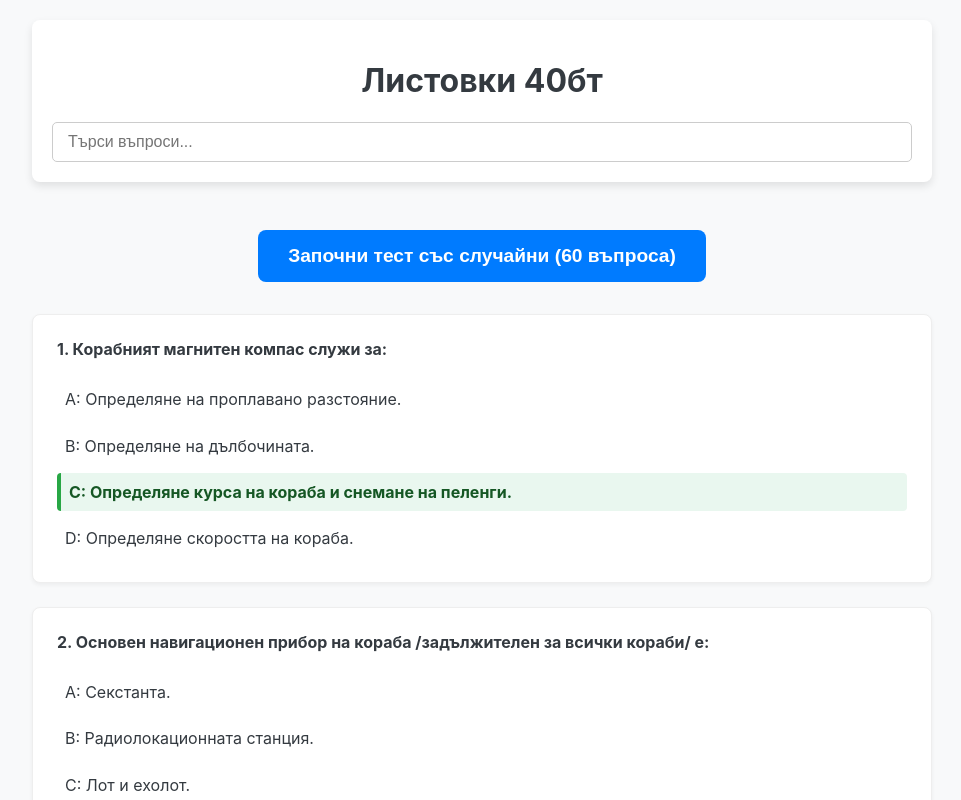
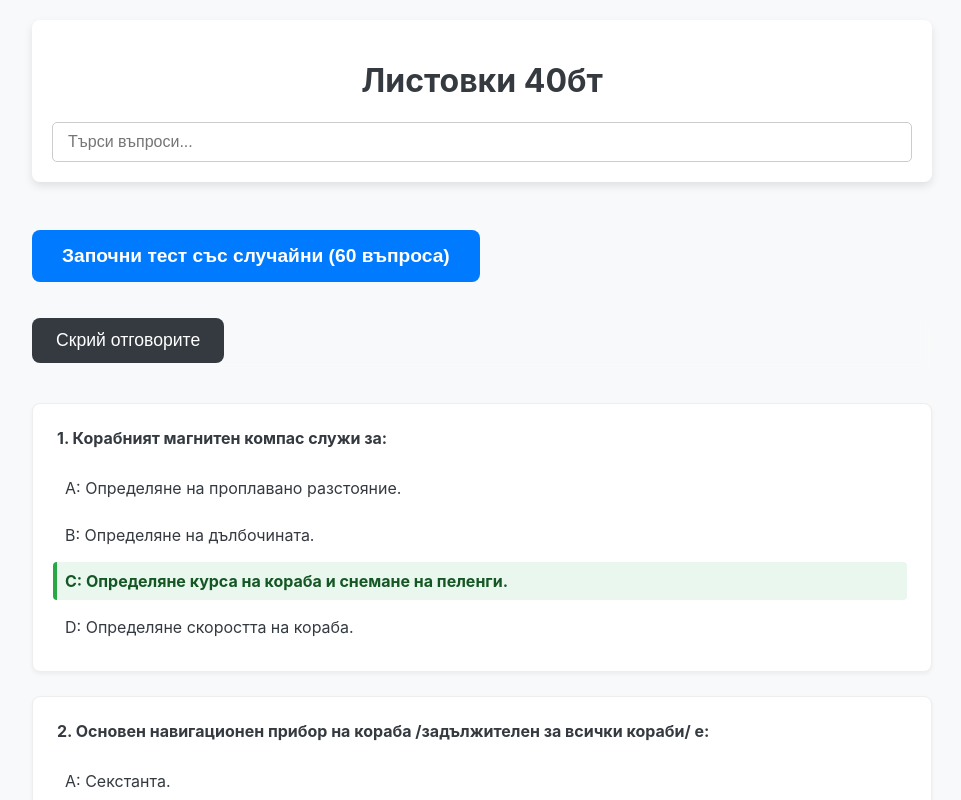
Before and after one commit to panayotoff/listovki-40bt, a React (Vite) app: page / in a window 1280 px wide. Shown: the top 800 px of the page, without its empty margins (158-1119 px from the left). Built offline with nearby package versions, Linux system fonts and the light colour scheme.

Commit message:
Add option to toggle highlighting answers

```diff
--- a/src/App.tsx
+++ b/src/App.tsx
@@ -19,6 +19,8 @@ const QUIZ_LENGTH = 60;
 function App() {
   const [mode, setMode] = useState<AppMode>("search");
   const [searchTerm, setSearchTerm] = useState("");
+  const [showAnswers, setShowAnswers] = useState(true);
+  const toggleAnswers = () => setShowAnswers((prev) => !prev);
   const [filteredQuestions, setFilteredQuestions] = useState<Question[]>(
     allQuestions.map((q) => ({
       ...q,
@@ -102,7 +104,12 @@ function App() {
                 Започни тест със случайни ({QUIZ_LENGTH} въпроса)
               </button>
             </div>
-            <SearchResultsList questions={filteredQuestions} />
+            <div className="toggle-answers-container">
+              <button onClick={toggleAnswers} className="button-secondary toggle-answers-button">
+                {showAnswers ? "Скрий отговорите" : "Покажи отговорите"}
+              </button>
+            </div>
+            <SearchResultsList showAnswers={showAnswers} questions={filteredQuestions} />
           </>
         );
     }
@@ -125,7 +132,7 @@ function App() {
       <main>{renderContent()}</main>
       <footer>
         <p>
-          © {(new Date().getFullYear())} Христо Панайотов, за лична употреба.
+          © {new Date().getFullYear()} Христо Панайотов, за лична употреба.
           <a
             href="https://www.marad.bg/sites/default/files/upload/documents/2019-09/Vyprosi_40BT_14012016.pdf"
             target="_blank"
--- a/src/components/SearchResultsList.tsx
+++ b/src/components/SearchResultsList.tsx
@@ -3,9 +3,10 @@ import type { Question } from '../types';
 
 interface SearchResultsListProps {
   questions: Question[];
+  showAnswers?: boolean;
 }
 
-const SearchResultsList: React.FC<SearchResultsListProps> = ({ questions }) => {
+const SearchResultsList: React.FC<SearchResultsListProps> = ({ questions, showAnswers }) => {
   if (questions.length === 0) {
     return <p>Няма нищо намерено!</p>;
   }
@@ -19,10 +20,10 @@ const SearchResultsList: React.FC<SearchResultsListProps> = ({ questions }) => {
              <img src={`./question_images/${q.question_image}`} alt="Illustration" className="question-image-small" />
           )}
           <ul>
-            <li className={q.correct_answer === 'A' ? 'highlight-answer' : ''}>A: {q.answer_a}</li>
-            <li className={q.correct_answer === 'B' ? 'highlight-answer' : ''}>B: {q.answer_b}</li>
-            <li className={q.correct_answer === 'C' ? 'highlight-answer' : ''}>C: {q.answer_c}</li>
-            <li className={q.correct_answer === 'D' ? 'highlight-answer' : ''}>D: {q.answer_d}</li>
+            <li className={q.correct_answer === 'A' && showAnswers ? 'highlight-answer' : ''}>A: {q.answer_a}</li>
+            <li className={q.correct_answer === 'B' && showAnswers ? 'highlight-answer' : ''}>B: {q.answer_b}</li>
+            <li className={q.correct_answer === 'C' && showAnswers ? 'highlight-answer' : ''}>C: {q.answer_c}</li>
+            <li className={q.correct_answer === 'D' && showAnswers ? 'highlight-answer' : ''}>D: {q.answer_d}</li>
           </ul>
         </div>
       ))}
--- a/src/index.css
+++ b/src/index.css
@@ -5,6 +5,7 @@
   --danger-color: #dc3545;
   --light-color: #f8f9fa;
   --dark-color: #343a40;
+  --darken-color: #222629;
   --card-bg: #ffffff;
 }
 
@@ -60,6 +61,7 @@ body {
 
 /* Answers Grid */
 .answers-grid {
+  position: relative;
   display: grid;
   grid-template-columns: 1fr;
   gap: 1rem;
@@ -129,6 +131,23 @@ body {
   background-color: #0056b3;
 }
 
+.button-secondary {
+  padding: 15px 30px;
+  font-size: 1.2rem;
+  background-color: var(--dark-color);
+  color: white;
+  border: none;
+  padding: 12px 24px;
+  font-size: 1.1rem;
+  border-radius: 8px;
+  cursor: pointer;
+  transition: background-color 0.2s;
+}
+
+.button-secondary:hover {
+  background-color: var(--darken-color);
+}
+
 .results-container {
   padding: 2rem;
 }
@@ -163,7 +182,22 @@ body {
 /* Add these styles to your existing index.css */
 
 .start-quiz-container {
+  display: flex;
+  flex-wrap: wrap;
+  gap: 1rem;
   margin-bottom: 2rem;
+}
+
+.toggle-answers-container {
+  position: sticky;
+  left: 0;
+  top: 0;
+  padding-top: 0.25rem;
+  padding-bottom: 0.5rem;
+  margin-bottom: 2rem;
+  text-align: left;
+  background-color: var(rgba(--light-color, 0.8));
+  backdrop-filter: blur(5px);
 }
 
 .start-button {
@@ -211,6 +245,7 @@ body {
   color: #155724;
   font-weight: bold;
   border-left: 4px solid var(--success-color);
+  margin-left: -4px;
 }
 
 .question-image-small {
@@ -222,9 +257,9 @@ body {
 footer {
   margin-top: 20px;
 
-  svg{
+  svg {
     display: inline-block;
-    margin-inline-start: .1em;
+    margin-inline-start: 0.1em;
   }
   a {
     text-decoration: none;
```
